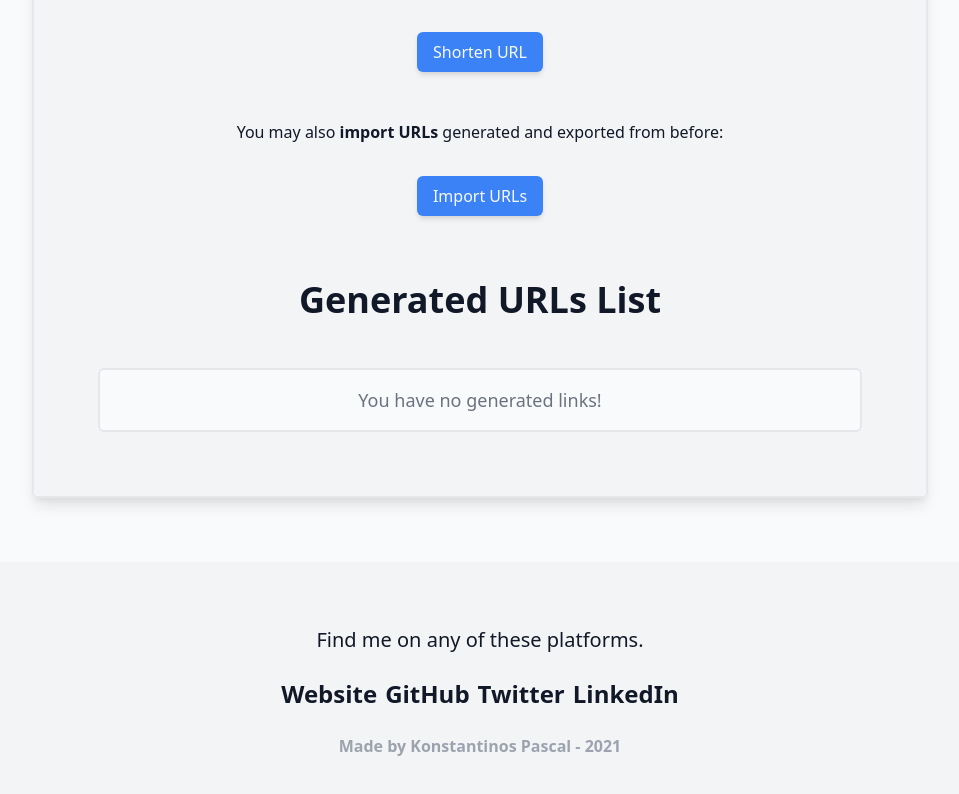
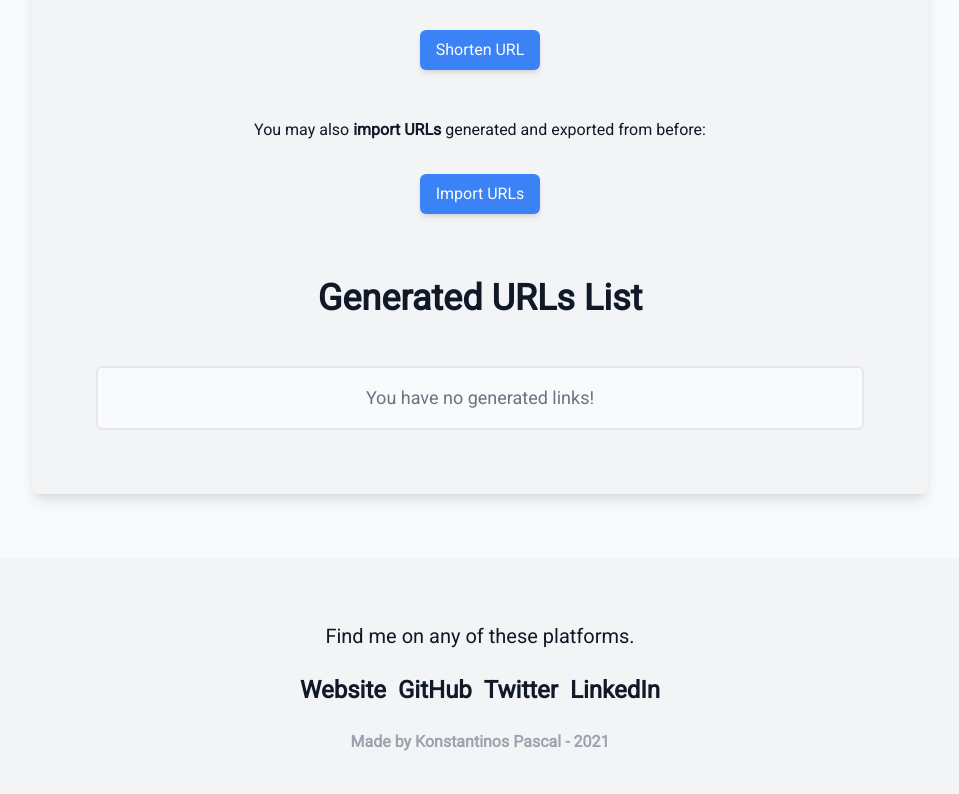
Before and after one commit to konstapascal/url-shortener, a React (Create React App) app: page / in a window 1280 px wide. Shown: the part 570-1364 px from the top of the page, without its empty margins (160-1119 px from the left). Built offline with nearby package versions, Linux system fonts and the light colour scheme.

Commit message:
changes to font, added label

```diff
--- a/public/index.html
+++ b/public/index.html
@@ -7,6 +7,10 @@
 		<meta name="theme-color" content="#000000" />
 		<meta name="description" content="Web site created using create-react-app" />
 
+		<link rel="preconnect" href="https://fonts.googleapis.com" />
+		<link rel="preconnect" href="https://fonts.gstatic.com" crossorigin />
+		<link href="https://fonts.googleapis.com/css2?family=Roboto&display=swap" rel="stylesheet" />
+
 		<title>url-shortener</title>
 	</head>
 	<body>
--- a/src/components/Application.js
+++ b/src/components/Application.js
@@ -116,7 +116,7 @@ const Application = () => {
 
 	return (
 		<>
-			<div className=' dark:border-gray-400 md:my-12 lg:my-16 dark:border-opacity-10 container flex flex-col w-11/12 max-w-4xl mx-auto my-10 transition-all duration-500 border-2 rounded-md shadow-lg'>
+			<div className=' dark:border-gray-400 md:my-12 lg:my-16 dark:border-opacity-10 container flex flex-col w-11/12 max-w-4xl mx-auto my-10 transition-all rounded-md shadow-lg'>
 				<GenerateUrl
 					saveUrl={saveUrl}
 					importUrls={importUrls}
--- a/src/components/Footer.js
+++ b/src/components/Footer.js
@@ -7,21 +7,21 @@ function Footer() {
 				</p>
 				<div className=' text-font-black dark:text-font-white flex justify-center my-6 text-2xl font-semibold transition-colors duration-500'>
 					<a
-						className=' dark:hover:text-blue-500 hover:text-blue-400 hover:underline flex items-center mr-2'
+						className=' dark:hover:text-blue-500 hover:text-blue-400 hover:underline flex items-center mr-3'
 						href='https://konstapascal.dev'
 						target='_blank'
 						rel='noopener noreferrer'>
 						Website
 					</a>
 					<a
-						className=' dark:hover:text-blue-500 hover:text-blue-400 hover:underline flex items-center mr-2'
+						className=' dark:hover:text-blue-500 hover:text-blue-400 hover:underline flex items-center mr-3'
 						href='https://github.com/konstapascal'
 						target='_blank'
 						rel='noopener noreferrer'>
 						GitHub
 					</a>
 					<a
-						className=' dark:hover:text-blue-500 hover:text-blue-400 hover:underline flex items-center mr-2'
+						className=' dark:hover:text-blue-500 hover:text-blue-400 hover:underline flex items-center mr-3'
 						href='https://twitter.com/konstapascal'
 						target='_blank'
 						rel='noopener noreferrer'>
--- a/src/components/GenerateUrl.js
+++ b/src/components/GenerateUrl.js
@@ -1,3 +1,4 @@
+import ImportButton from './ImportButton';
 import { SuccessBox, ErrorBox } from './MessageBox';
 
 function GenerateUrl({ saveUrl, importUrls, message, importMessage }) {
@@ -54,21 +55,7 @@ function GenerateUrl({ saveUrl, importUrls, message, importMessage }) {
 					You may also <span className='font-bold'>import URLs</span> generated and exported
 					from before:
 				</p>
-				<button
-					onClick={() => document.querySelector('#fileInput').click()}
-					className='text-font-white dark:bg-blue-600 px-4 py-2 font-medium transition-colors duration-500 bg-blue-500 rounded-md shadow-md'
-					type='button'>
-					Import URLs
-				</button>
-				{/* hidden element, only functionality needed */}
-				<input
-					id='fileInput'
-					className='sr-only'
-					onClick={e => (e.target.value = '')}
-					onChange={e => importUrls(e)}
-					type='file'
-					accept={'text/plain'}
-				/>
+				<ImportButton importUrls={importUrls} />
 			</div>
 
 			{importMessage && importMessage.type === 'success' ? (
--- /dev/null
+++ b/src/components/ImportButton.js
@@ -0,0 +1,24 @@
+function ImportButton({ importUrls }) {
+	return (
+		<button
+			onClick={() => document.querySelector('#fileInput').click()}
+			className='text-font-white dark:bg-blue-600 px-4 py-2 font-medium transition-colors duration-500 bg-blue-500 rounded-md shadow-md'
+			type='button'>
+			Import URLs
+			{/* hidden elements, only functionality needed */}
+			<label className='sr-only' htmlFor='fileInput'>
+				Import URLs button
+			</label>
+			<input
+				id='fileInput'
+				className='sr-only'
+				onClick={e => (e.target.value = '')}
+				onChange={e => importUrls(e)}
+				type='file'
+				accept={'text/plain'}
+			/>
+		</button>
+	);
+}
+
+export default ImportButton;
--- a/src/components/Navbar.js
+++ b/src/components/Navbar.js
@@ -11,10 +11,10 @@ function handleClick() {
 
 const Navbar = () => {
 	return (
-		<nav className='bg-light-200 dark:bg-dark-200  sticky flex items-center h-24 transition-colors duration-500'>
+		<nav className='bg-light-200 dark:bg-dark-200 sticky flex items-center h-24 transition-colors duration-500'>
 			<ul className=' container flex items-center justify-between w-11/12 max-w-4xl'>
 				<li className=' dark:text-font-white text-font-black lg:text-3xl text-2xl font-semibold transition-colors duration-500'>
-					<Link to='/' className=' flex items-center'>
+					<Link to='/' className=' flex items-center justify-center'>
 						<svg
 							aria-hidden='true'
 							focusable='false'
--- a/src/styles/globals.css
+++ b/src/styles/globals.css
@@ -1,3 +1,7 @@
+body {
+	font-family: 'Roboto', sans-serif;
+}
+
 #lds-dual-ring {
 	display: inline-block;
 	width: 80px;
```
